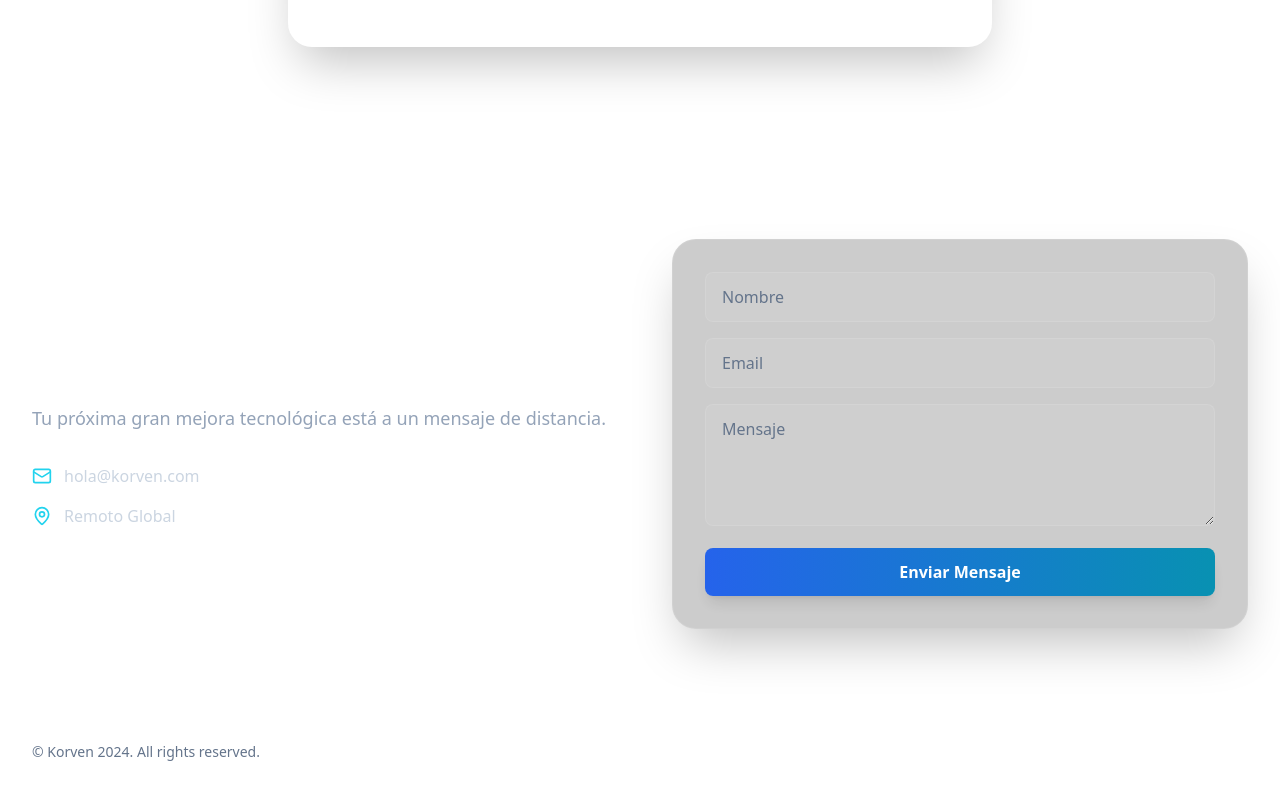
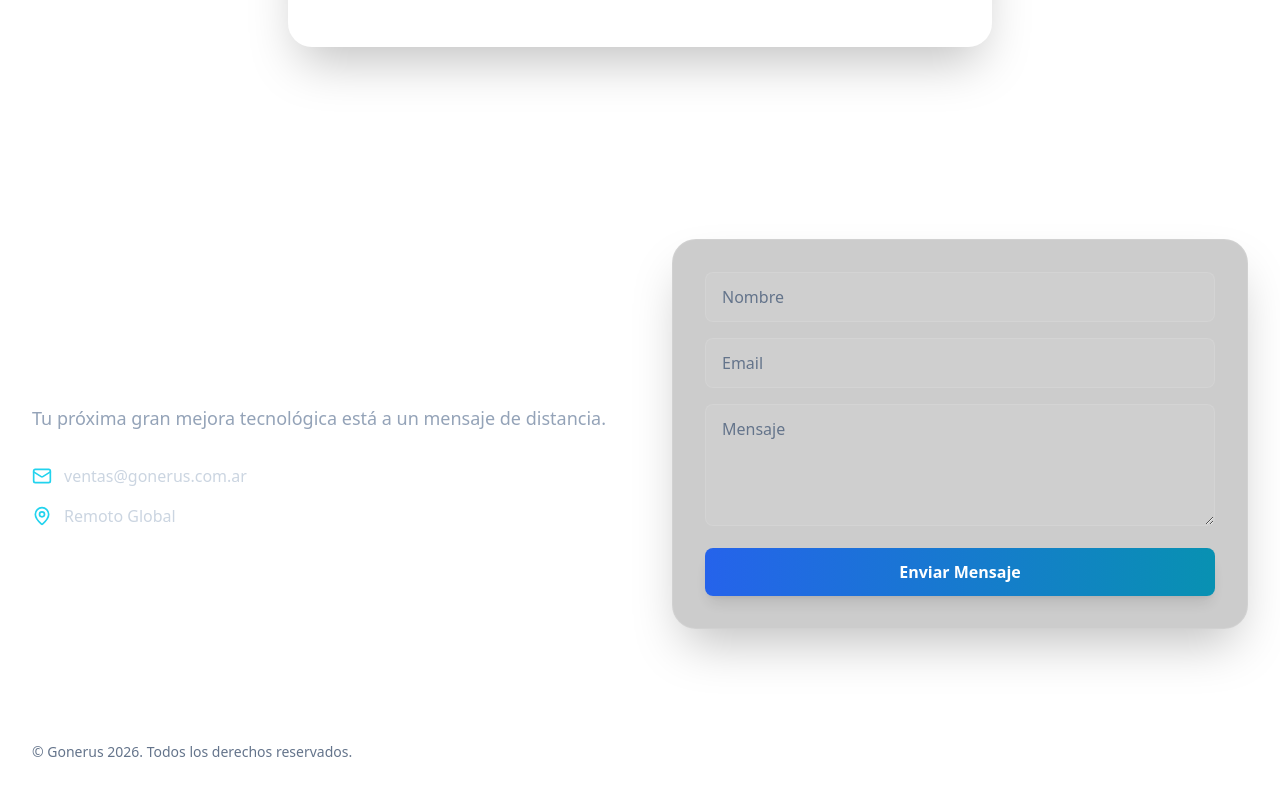
Before and after one commit to gonzalomprada/korven-web, a React (Vite) app: page / in a window 1280 px wide. Shown: the part 7123-7923 px from the top of the page. Built offline with nearby package versions, Linux system fonts and the light colour scheme.

Commit message:
Update Contact.jsx

```diff
--- a/src/components/Contact.jsx
+++ b/src/components/Contact.jsx
@@ -18,7 +18,7 @@ const Contact = () => {
             </p>
             <div className="space-y-4">
               <div className="flex items-center text-slate-300">
-                <Mail className="h-5 w-5 mr-3 text-cyan-400" /> hola@korven.com
+                <Mail className="h-5 w-5 mr-3 text-cyan-400" /> ventas@gonerus.com.ar
               </div>
               <div className="flex items-center text-slate-300">
                 <MapPin className="h-5 w-5 mr-3 text-cyan-400" /> Remoto Global
@@ -46,7 +46,7 @@ const Contact = () => {
         </div>
 
         <div className="border-t border-white/10 pt-8 flex flex-col md:flex-row justify-between items-center">
-          <p className="text-slate-500 text-sm">© Korven 2024. All rights reserved.</p>
+          <p className="text-slate-500 text-sm">© Gonerus 2026. Todos los derechos reservados.</p>
         </div>
       </div>
     </footer>
```
